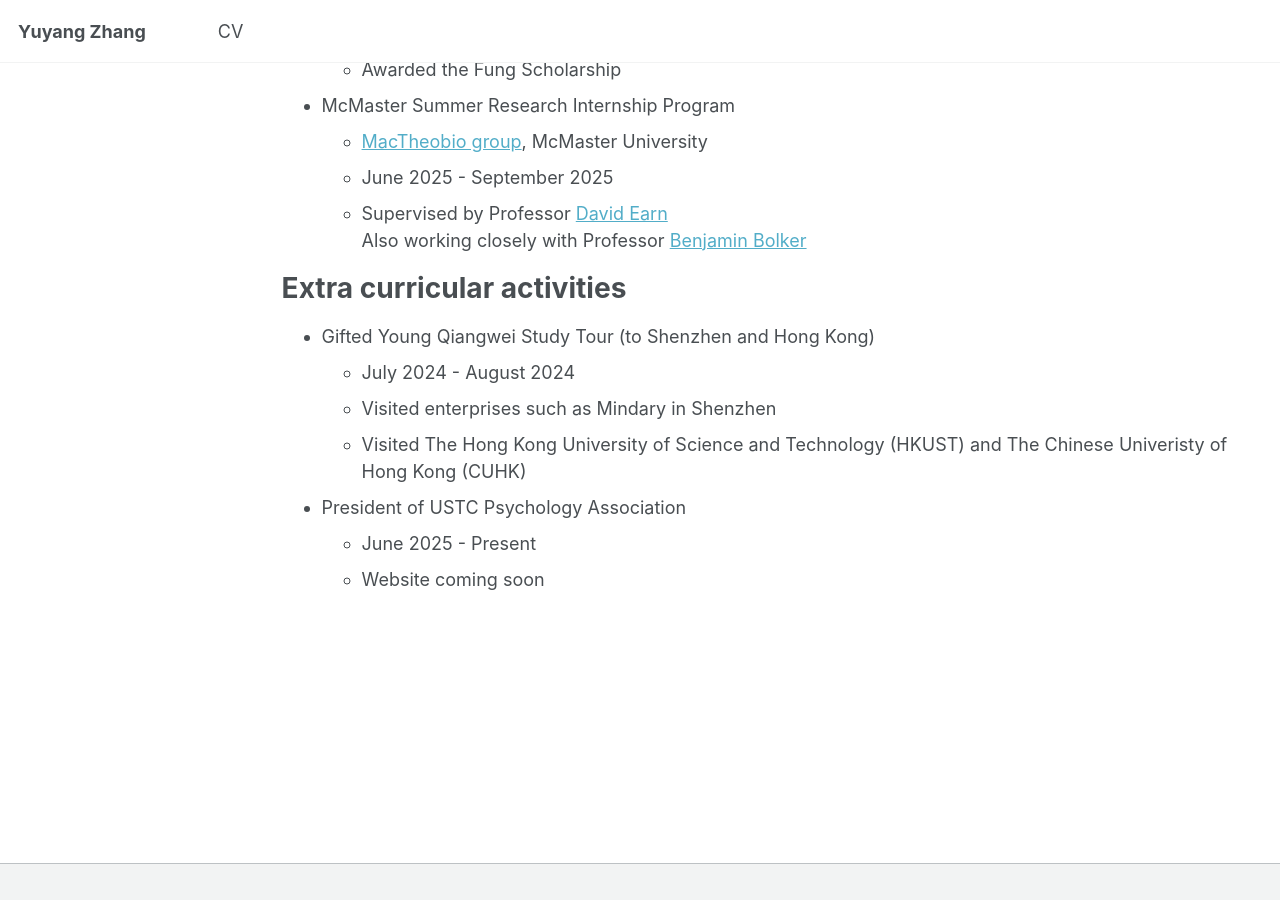
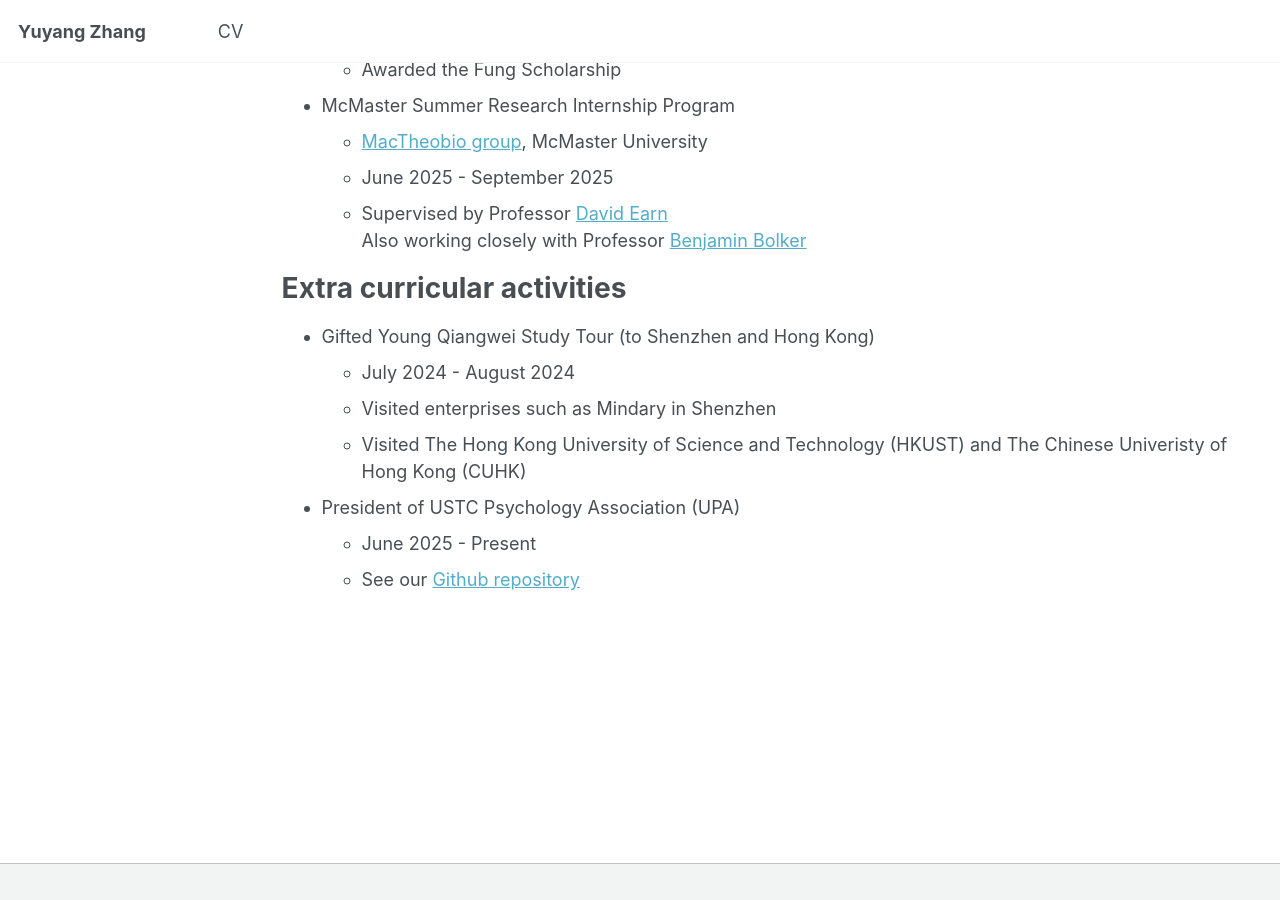
Before and after one commit to yuyangzhang2006/yuyangzhang2006.github.io, a Jekyll site: the page built from _pages/cv.md, in a window 1280 px wide and 900 px high, scrolled down 566 px. Built offline with Jekyll 4.4.1, drawn with Linux system fonts in a browser that asks for light colours.

Commit message:
Update cv.md

```diff
--- a/_pages/cv.md
+++ b/_pages/cv.md
@@ -40,6 +40,6 @@ Extra curricular activities
   * Visited enterprises such as Mindary in Shenzhen
   * Visited The Hong Kong University of Science and Technology (HKUST) and The Chinese Univeristy of Hong Kong (CUHK)
 
-* President of USTC Psychology Association
+* President of USTC Psychology Association (UPA)
   * June 2025 - Present
-  * Website coming soon
+  * See our [Github repository](https://github.com/yuyangzhang2006/USTC_Psychology_Association)
```
